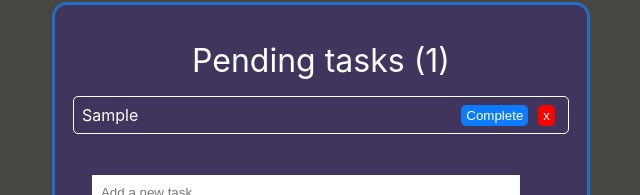
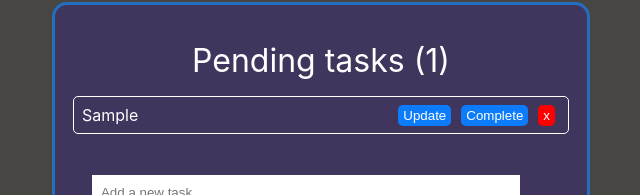
Before and after one commit to Eigis26/SprintReactToDoList, a React (Create React App) app: page / in a window 1280 px wide. Both pictures are taken after typing "Sample" into the empty fields and a click on the button "Add task". Shown: the part 158-353 px from the top of the page, without its empty margins (319-959 px from the left). Built offline with nearby package versions, Linux system fonts and the light colour scheme.

Commit message:
Adding Update button to shopping list

```diff
--- a/src/components/Todo.js
+++ b/src/components/Todo.js
@@ -2,7 +2,7 @@ import React, { useState, useEffect } from 'react';
 import './Todo.css';
 
 
-function Task({ task, index, removeTask, completeTask,}) {
+function Task({ task, index, removeTask, completeTask, upd }) {
     return (
         <div
             className="task"
@@ -12,6 +12,7 @@ function Task({ task, index, removeTask, completeTask,}) {
 
             <button style={{ background: "red" }} onClick={() => removeTask(index)}>x</button>
             <button onClick={() => completeTask(index)}>Complete</button>
+            <button onClick={() => upd(index)}>Update</button>
         </div>
     );
 }
@@ -65,6 +66,14 @@ function Todo() {
         setTasks(newTasks);
     };
 
+    const update = (index) => {
+        const newName = prompt("Imput new item");
+        const title = newName;
+        const newTasks = [...tasks, { title, completed: false }];
+        newTasks.splice(index, 1);
+        setTasks(newTasks);
+      };
+
     return (
         <div className="todo-container">
             <div className="header">Pending tasks ({tasksRemaining})</div>
@@ -76,6 +85,7 @@ function Todo() {
                     key={index}
                     removeTask={removeTask}
                     completeTask={completeTask}
+                    upd={update}
                     />
                 ))}
             </div>
```
